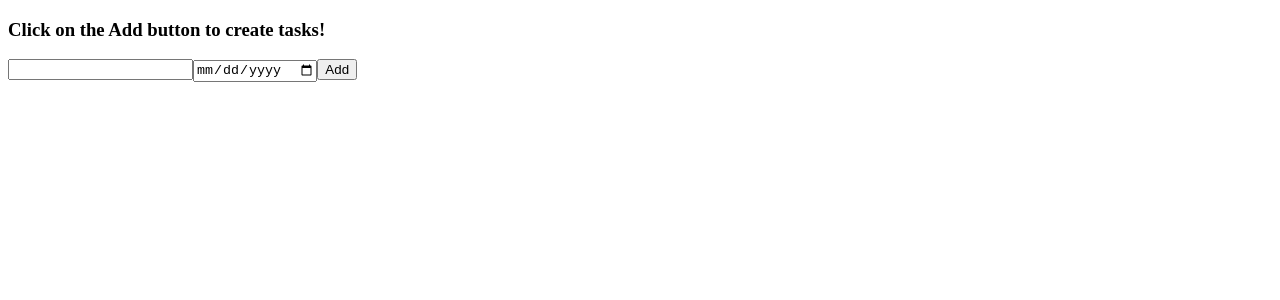
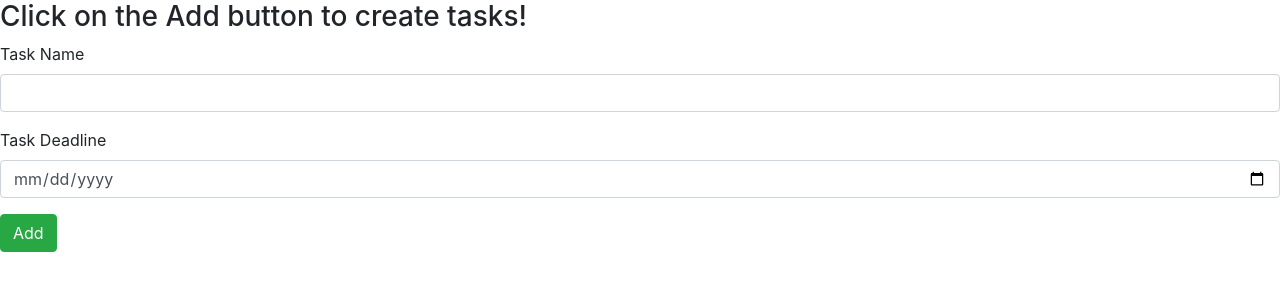
Before and after one commit to MuhammadMuneeb/vue-js-todo-list, a Vue app: page / in a window 1280 px wide. Shown: the top 300 px of the page. Built offline with nearby package versions, Linux system fonts and the light colour scheme.

Commit message:
Added styling to the form

```diff
--- a/src/components/AddTodo.vue
+++ b/src/components/AddTodo.vue
@@ -1,9 +1,16 @@
 <template>
     <div>
         <form @submit="addTodo">
-            <input type="text" v-model="title" name="title">
-            <input type="date" v-model="deadline" name="deadline">
-            <button type="submit">Add</button>
+            <div class="form-group">
+            <label id="title">Task Name</label>
+            <input type="text" v-model="title" name="title" class="form-control">
+            </div>
+            <div class="form-group">
+            <label id="deadline">Task Deadline</label>
+            <input type="date" v-model="deadline" name="deadline" class="form-control">
+            </div>
+
+            <b-button type="submit" variant="success">Add</b-button>
         </form>
     </div>
 </template>
```
Also changed, not shown: src/main.js (+9 -0 lines).
